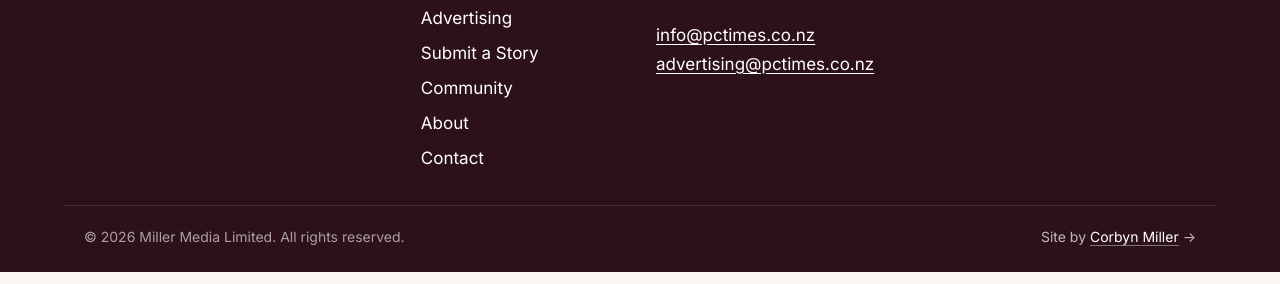
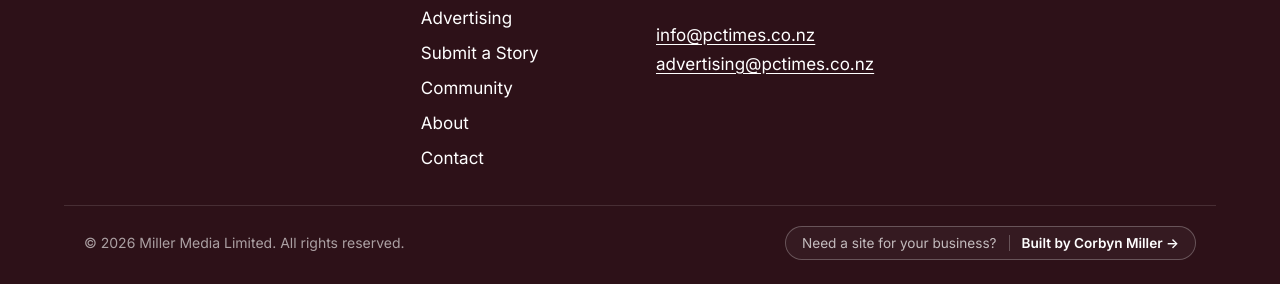
Before and after one commit to Corbynmiler/pctimes-site, an Eleventy site: page src/index.njk in a window 1280 px wide. Shown: the part 2785-3069 px from the top of the page. Built offline with nearby package versions, Linux system fonts and the light colour scheme; Eleventy itself is replaced by a stand-in of ours; files that its build step writes are made by us from their sources.

Commit message:
Footer: pitch pill linking to closecraft

```diff
--- a/src/_includes/partials/footer.njk
+++ b/src/_includes/partials/footer.njk
@@ -37,9 +37,9 @@
 
   <div class="container site-footer__base">
     <p class="site-footer__copyright">© {% year %} {{ site.publisher }}. All rights reserved.</p>
-    <p class="site-footer__credit">
-      Site by <a href="{{ site.credit.url }}" target="_blank" rel="noopener">{{ site.credit.name }}</a>
-      <span aria-hidden="true">→</span>
-    </p>
+    <a class="site-footer__pill" href="{{ site.credit.url }}" target="_blank" rel="noopener">
+      <span class="site-footer__pill-pitch">Need a site for your business?</span>
+      <span class="site-footer__pill-credit">Built by {{ site.credit.name }} <span aria-hidden="true">→</span></span>
+    </a>
   </div>
 </footer>
--- a/src/assets/css/styles.css
+++ b/src/assets/css/styles.css
@@ -991,5 +991,39 @@ textarea.form__input { min-height: 8rem; line-height: 1.5; resize: vertical; }
   font-size: 0.875rem;
   color: rgba(255,255,255,0.7);
 }
-.site-footer__credit a { text-decoration: none; border-bottom: 1px solid rgba(255,255,255,0.4); }
-.site-footer__credit a:hover { border-bottom-color: var(--color-teal); }
+
+/* "Need a site for your business?" pill in the footer base */
+.site-footer__pill {
+  display: inline-flex; align-items: center;
+  gap: 0.75rem;
+  padding: 0.5rem 1rem;
+  border-radius: 999px;
+  border: 1px solid rgba(255,255,255,0.25);
+  background: rgba(255,255,255,0.04);
+  color: #fff;
+  text-decoration: none;
+  font-size: 0.85rem;
+  line-height: 1.2;
+  transition: background 150ms ease, border-color 150ms ease, transform 150ms ease;
+  max-width: 100%;
+}
+.site-footer__pill:hover {
+  background: rgba(91, 192, 222, 0.12);
+  border-color: var(--color-teal);
+  color: #fff;
+  transform: translateY(-1px);
+}
+.site-footer__pill-pitch {
+  color: rgba(255,255,255,0.7);
+}
+.site-footer__pill-credit {
+  font-weight: 600;
+  padding-left: 0.75rem;
+  border-left: 1px solid rgba(255,255,255,0.25);
+  white-space: nowrap;
+}
+@media (max-width: 460px) {
+  /* On really narrow phones, drop the divider so the pill can wrap onto two lines */
+  .site-footer__pill { flex-wrap: wrap; gap: 0.4rem; padding: 0.55rem 0.9rem; }
+  .site-footer__pill-credit { padding-left: 0; border-left: 0; }
+}
```
